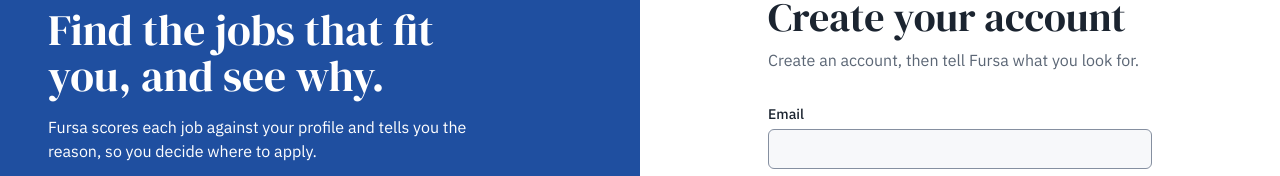
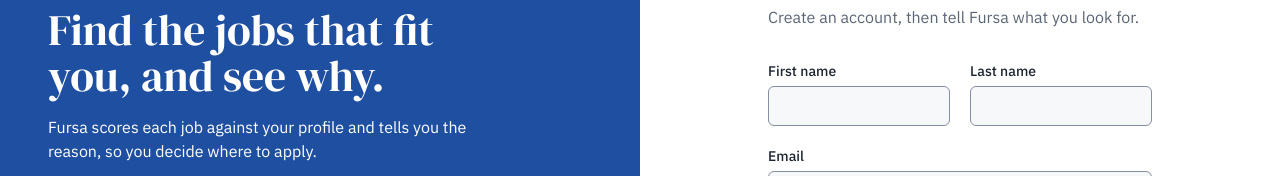
Before and after one commit to hsinemt/fursa-web, a Next.js app: page /en/signup in a window 1280 px wide. Shown: the part 177-353 px from the top of the page. Built offline with nearby package versions, Linux system fonts and the light colour scheme; no server answers.

Commit message:
Sign up: first name and last name (schema, action, form, copy in ar, fr, en)
Co-Authored-By: Claude Sonnet 5.5 <noreply@anthropic.com>

```diff
--- a/src/components/features/auth/field.tsx
+++ b/src/components/features/auth/field.tsx
@@ -14,6 +14,8 @@ const KNOWN_VALIDATION = [
   "password_short",
   "password_long",
   "password_mismatch",
+  "name_required",
+  "name_long",
 ] as const;
 
 /** Turns a validation key from the schemas into a translated sentence. */
--- a/src/components/features/auth/signup-form.tsx
+++ b/src/components/features/auth/signup-form.tsx
@@ -17,7 +17,7 @@ export function SignupForm() {
   const message = useValidationMessage();
   const form = useForm<SignupValues>({
     resolver: zodResolver(signupSchema),
-    defaultValues: { email: "", password: "" },
+    defaultValues: { firstName: "", lastName: "", email: "", password: "" },
   });
   const { pending, error, submit } = useAuthSubmit<keyof SignupValues>({
     setFieldError: (field, key) => form.setError(field, { message: key }),
@@ -33,6 +33,22 @@ export function SignupForm() {
       className="flex flex-col gap-5"
     >
       {error ? <ErrorPanel message={t(`errors.${error}`)} /> : null}
+      <div className="grid gap-5 sm:grid-cols-2">
+        <Field
+          label={t("fields.firstName")}
+          autoComplete="given-name"
+          dir="auto"
+          error={message(errors.firstName?.message)}
+          {...form.register("firstName")}
+        />
+        <Field
+          label={t("fields.lastName")}
+          autoComplete="family-name"
+          dir="auto"
+          error={message(errors.lastName?.message)}
+          {...form.register("lastName")}
+        />
+      </div>
       <Field
         label={t("fields.email")}
         type="email"
--- a/src/lib/auth/actions.ts
+++ b/src/lib/auth/actions.ts
@@ -64,13 +64,13 @@ export async function signUpAction(input: unknown): Promise<AuthResult> {
   const client = await createAuthClient();
   if (!client) return notConfigured;
 
-  const { email, password, locale } = parsed.data;
+  const { email, password, locale, firstName, lastName } = parsed.data;
   const { data, error } = await client.supabase.auth.signUp({
     email,
     password,
     options: {
       // The API reads user_metadata.locale the first time this person signs in.
-      data: { locale },
+      data: { locale, first_name: firstName, last_name: lastName },
       emailRedirectTo: callbackUrl(locale, HOME_FOR_SIGNED_IN),
     },
   });
--- a/src/lib/auth/schemas.ts
+++ b/src/lib/auth/schemas.ts
@@ -20,7 +20,14 @@ export const loginSchema = z.object({
   password: z.string().min(1, "password_required"),
 });
 
-export const signupSchema = z.object({ email, password: newPassword });
+const name = z.string().trim().min(1, "name_required").max(60, "name_long");
+
+export const signupSchema = z.object({
+  firstName: name,
+  lastName: name,
+  email,
+  password: newPassword,
+});
 
 export const forgotSchema = z.object({ email });
 
--- a/src/messages/ar.json
+++ b/src/messages/ar.json
@@ -325,14 +325,18 @@
       "newPassword": "كلمة المرور الجديدة",
       "confirmPassword": "أكّد كلمة المرور الجديدة",
       "showPassword": "إظهار كلمة المرور",
-      "hidePassword": "إخفاء كلمة المرور"
+      "hidePassword": "إخفاء كلمة المرور",
+      "firstName": "الاسم الأول",
+      "lastName": "اسم العائلة"
     },
     "validation": {
       "email_invalid": "أدخل بريدًا إلكترونيًا مثل name@example.com.",
       "password_required": "أدخل كلمة المرور.",
       "password_short": "استخدم 8 أحرف على الأقل.",
       "password_long": "استخدم 72 حرفًا على الأكثر.",
-      "password_mismatch": "كلمتا المرور غير متطابقتين."
+      "password_mismatch": "كلمتا المرور غير متطابقتين.",
+      "name_required": "أدخل اسمك.",
+      "name_long": "استخدم 60 حرفًا على الأكثر."
     },
     "errors": {
       "invalid_credentials": "البريد الإلكتروني أو كلمة المرور غير صحيحة. راجعهما وحاول مجددًا.",
--- a/src/messages/en.json
+++ b/src/messages/en.json
@@ -325,14 +325,18 @@
       "newPassword": "New password",
       "confirmPassword": "Confirm the new password",
       "showPassword": "Show password",
-      "hidePassword": "Hide password"
+      "hidePassword": "Hide password",
+      "firstName": "First name",
+      "lastName": "Last name"
     },
     "validation": {
       "email_invalid": "Enter an email address like name@example.com.",
       "password_required": "Enter your password.",
       "password_short": "Use at least 8 characters.",
       "password_long": "Use at most 72 characters.",
-      "password_mismatch": "The two passwords do not match."
+      "password_mismatch": "The two passwords do not match.",
+      "name_required": "Enter your name.",
+      "name_long": "Use at most 60 characters."
     },
     "errors": {
       "invalid_credentials": "The email or the password is not right. Check them and try again.",
--- a/src/messages/fr.json
+++ b/src/messages/fr.json
@@ -325,14 +325,18 @@
       "newPassword": "Nouveau mot de passe",
       "confirmPassword": "Confirmez le nouveau mot de passe",
       "showPassword": "Afficher le mot de passe",
-      "hidePassword": "Masquer le mot de passe"
+      "hidePassword": "Masquer le mot de passe",
+      "firstName": "Prénom",
+      "lastName": "Nom"
     },
     "validation": {
       "email_invalid": "Saisissez une adresse e-mail comme nom@exemple.com.",
       "password_required": "Saisissez votre mot de passe.",
       "password_short": "Utilisez au moins 8 caractères.",
       "password_long": "Utilisez 72 caractères au maximum.",
-      "password_mismatch": "Les deux mots de passe ne correspondent pas."
+      "password_mismatch": "Les deux mots de passe ne correspondent pas.",
+      "name_required": "Saisissez votre nom.",
+      "name_long": "Utilisez 60 caractères au maximum."
     },
     "errors": {
       "invalid_credentials": "L’e-mail ou le mot de passe est incorrect. Vérifiez-les et réessayez.",
```
